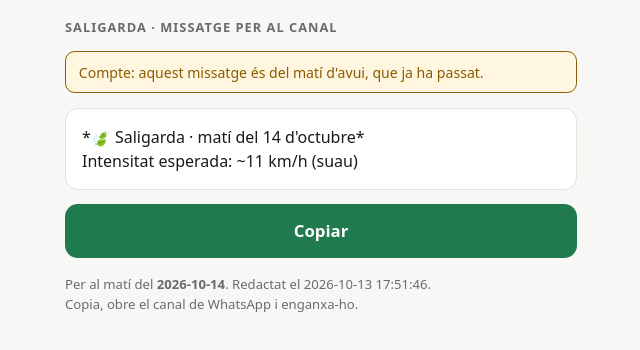
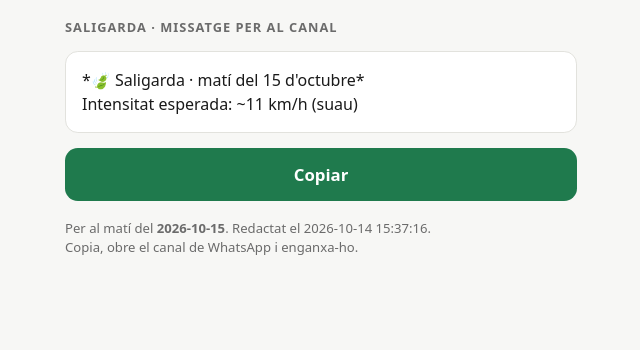
Before and after one commit to adriabarbeta/saligarda, a plain HTML site: page docs/index.html in a window 1280 px wide. Shown: the whole page, without its empty margins (319-959 px from the left). Drawn offline with Linux system fonts and the light colour scheme.

Commit message:
pronostic 2026-10-14

```diff
--- a/derived/posts_x.csv
+++ b/derived/posts_x.csv
@@ -63,3 +63,4 @@ moment,nit,probabilitat,u_pred,enviat,detall,text
 2026-10-11 16:28:37,2026-10-12,10,12.23,TRUE,id 2109320275313762576,🍃 Saligarda · matí del 12 d'octubre | Intensitat esperada: ~12 km/h (moderada) | #laGarriga #Congost
 2026-10-12 20:03:40,2026-10-13,7,9.07,TRUE,id 2109736782598181144,🍃 Saligarda · matí del 13 d'octubre | Intensitat esperada: ~9 km/h (suau) | #laGarriga #Congost
 2026-10-13 17:51:46,2026-10-14,18,10.87,TRUE,id 2110065972774306187,🍃 Saligarda · matí del 14 d'octubre | Intensitat esperada: ~11 km/h (suau) | #laGarriga #Congost
+2026-10-14 15:37:16,2026-10-15,10,10.95,TRUE,id 2110394516872069494,🍃 Saligarda · matí del 15 d'octubre | Intensitat esperada: ~11 km/h (suau) | #laGarriga #Congost
--- a/derived/pronostics.csv
+++ b/derived/pronostics.csv
@@ -31,3 +31,4 @@ emes,nit,p_saligarda,p_bot,u_mati_pred,u_1a_pred,p8,p11,p14,pic_utc,final_utc,u_
 2026-10-11 18:45,2026-10-12,0.733,0.149,12.38,12.03,0.762,0.446,0.163,5,9,9.91,14.43,moderada,90,1,1017.3,2,3.6
 2026-10-12 22:03,2026-10-13,0.613,0.083,8.91,9.59,0.73,0.23,0.069,5,9,8.01,16.16,moderada,84,59,1023.5,6.5,3
 2026-10-13 20:10,2026-10-14,0.636,0.175,10.81,11.08,0.785,0.381,0.17,5,9,8.96,16.31,moderada,76,13,1027.7,3.4,3.6
+2026-10-14 15:37,2026-10-15,0.713,0.097,10.95,11.16,0.816,0.459,0.111,5,9,9.07,14.92,moderada,44,44,1027,-0.7,1.4
--- a/docs/index.html
+++ b/docs/index.html
@@ -51,14 +51,14 @@
 <main>
   <h1>Saligarda &middot; missatge per al canal</h1>
   <div id="avis"></div>
-  <pre id="msg">*🍃 Saligarda · matí del 14 d'octubre*
+  <pre id="msg">*🍃 Saligarda · matí del 15 d'octubre*
 Intensitat esperada: ~11 km/h (suau)</pre>
   <button id="btn" type="button">Copiar</button>
-  <p class="peu">Per al mat&iacute; del <strong>2026-10-14</strong>. Redactat el 2026-10-13 17:51:46.<br>
+  <p class="peu">Per al mat&iacute; del <strong>2026-10-15</strong>. Redactat el 2026-10-14 15:37:16.<br>
      Copia, obre el canal de WhatsApp i enganxa-ho.</p>
 </main>
 <script>
-  var NIT = "2026-10-14";
+  var NIT = "2026-10-15";
   var btn = document.getElementById("btn");
   btn.addEventListener("click", function () {
     var t = document.getElementById("msg").textContent;
```
Also changed, not shown: docs/missatge.txt, post_x.txt, pronostic.txt.
